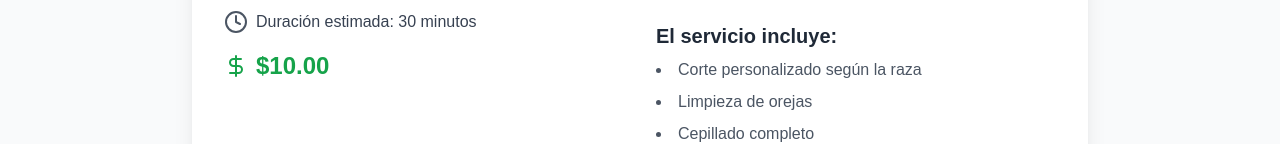
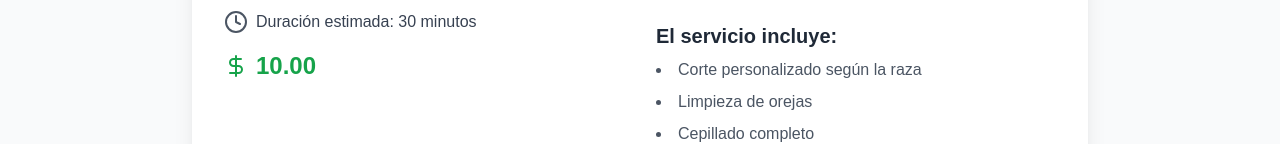
Before and after one commit to peludopolis/peludopolis, a Next.js app in the folder Front/: page /servicesPets/1 in a window 1280 px wide. Shown: the part 498-642 px from the top of the page. Built offline with nearby package versions, Linux system fonts and the light colour scheme.

Commit message:
correcc on price de service [id]

```diff
--- a/Front/app/servicesPets/[id]/page.tsx
+++ b/Front/app/servicesPets/[id]/page.tsx
@@ -159,7 +159,7 @@ const ServiceDetailPage = () => {
 
                 <div className="flex items-center">
                   <DollarSign className="w-6 h-6 text-green-600 mr-2" />
-                  <span className="text-2xl font-bold text-green-600">${service.price.toFixed(2)}</span>
+                  <span className="text-2xl font-bold text-green-600">{service.price.toFixed(2)}</span>
                 </div>
               </div>
 
```
